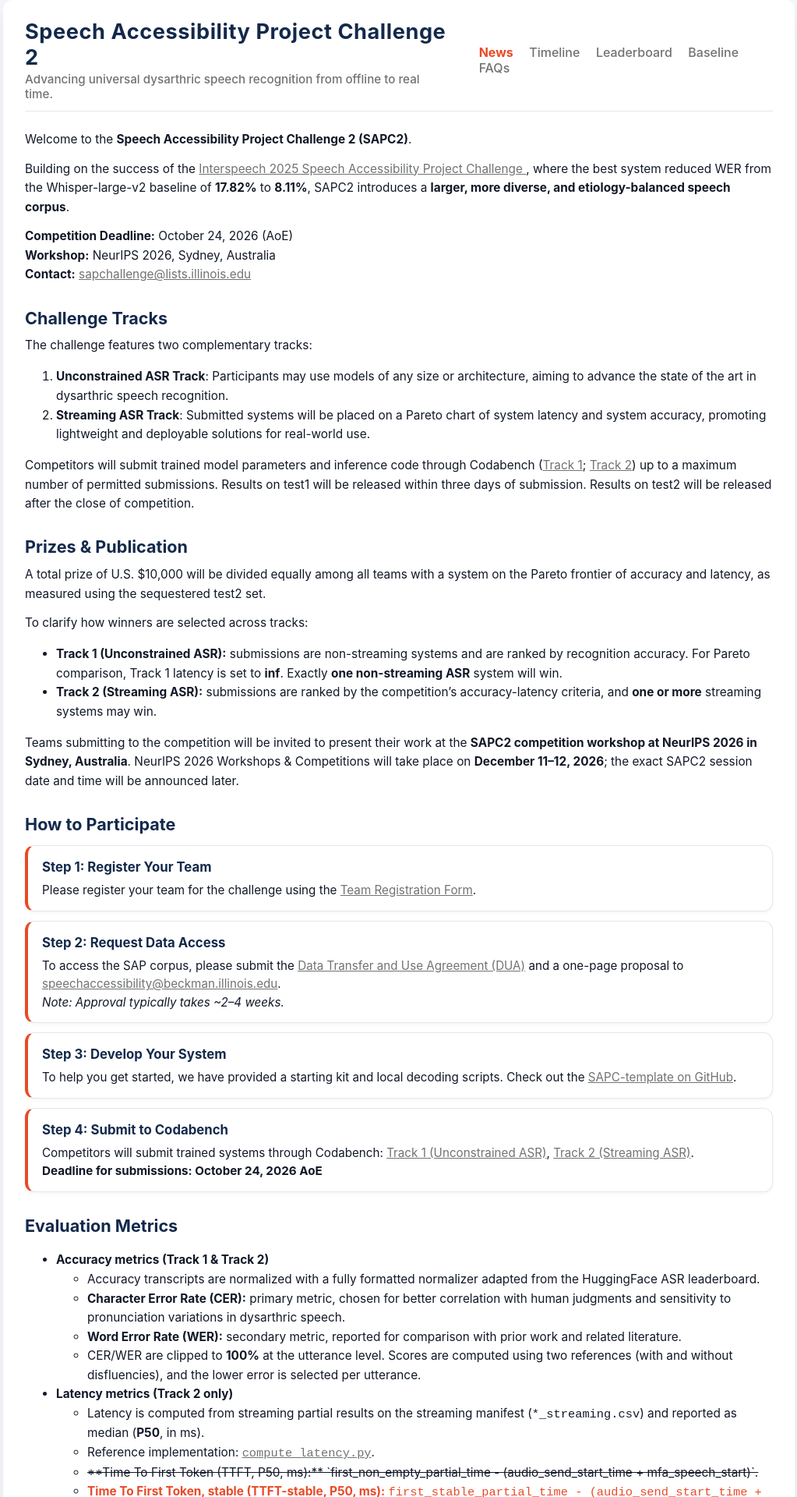
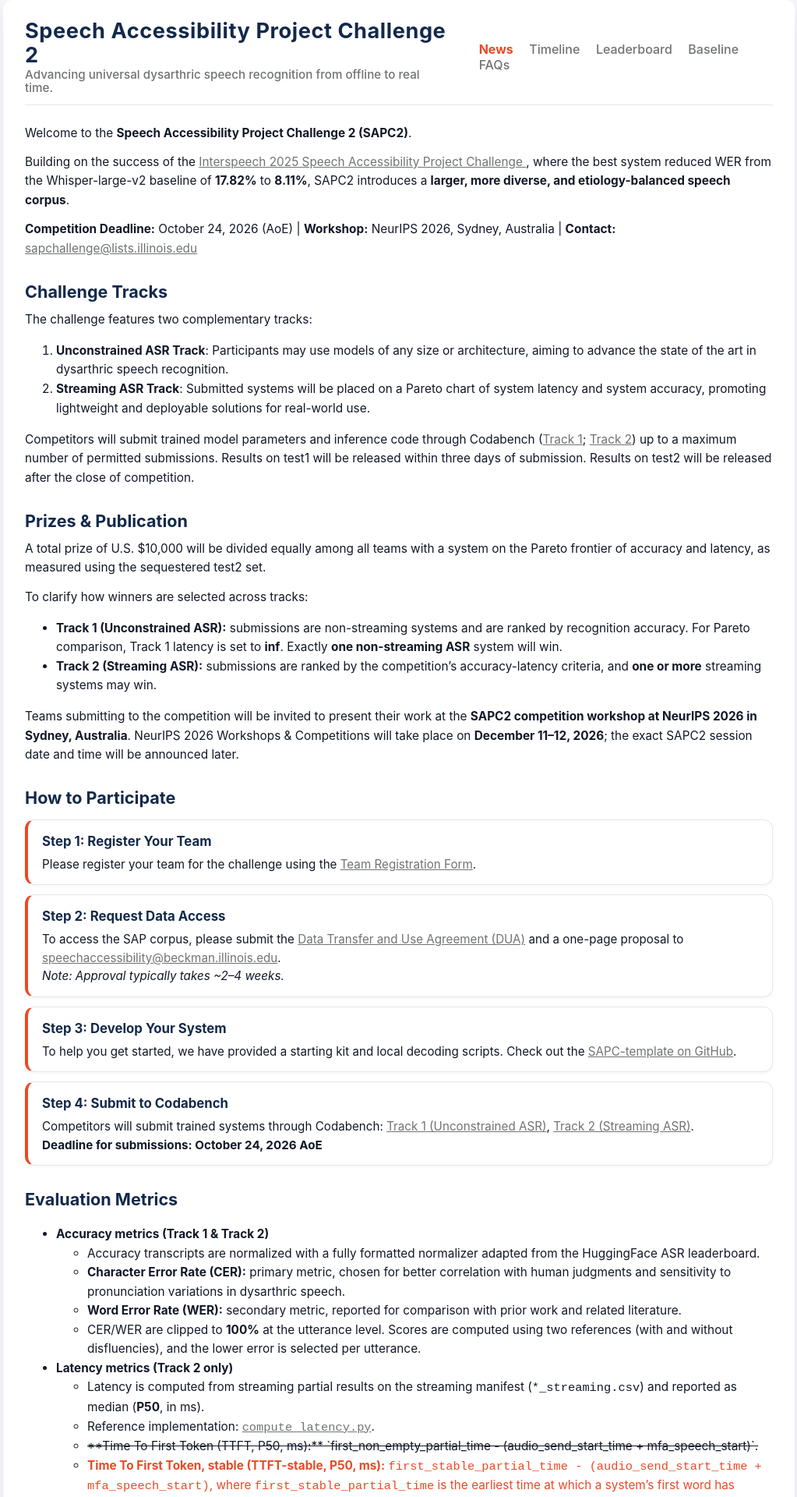
Before and after one commit to xiuwenz2/SAPC2-website, a Jekyll site: the page built from index.md, in a window 1280 px wide. Shown: the top 1920 px of the page at 78% size, without its empty margins (128-1151 px from the left). Built offline with Jekyll 4.4.1, drawn with Linux system fonts in a browser that asks for light colours.

Commit message:
Improve website layout and organization

```diff
--- a/assets/css/style.css
+++ b/assets/css/style.css
@@ -30,11 +30,13 @@ body {
 
 /* Site title */
 .site-title {
+  display: block;
   font-size: 1.7rem;
   font-weight: 700;
   color: #13294B;                   /* UIUC blue */
   text-decoration: none;
   letter-spacing: 0.02em;
+  line-height: 1.15;
 }
 
 .site-title:hover {
@@ -43,10 +45,11 @@ body {
 }
 
 .site-subtitle {
-  margin: 0.15rem 0 0;
+  margin: 0;
   font-size: 0.95rem;
   font-weight: 500;
   color: #707372;
+  line-height: 1.15;
 }
 
 /* Nav links */
--- a/index.md
+++ b/index.md
@@ -20,8 +20,8 @@ is_home: true
 </p>
 
 <p>
-  <strong>Competition Deadline:</strong> October 24, 2026 (AoE)<br>
-  <strong>Workshop:</strong> NeurIPS 2026, Sydney, Australia<br>
+  <strong>Competition Deadline:</strong> October 24, 2026 (AoE) |
+  <strong>Workshop:</strong> NeurIPS 2026, Sydney, Australia |
   <strong>Contact:</strong>
   <a href="mailto:sapchallenge@lists.illinois.edu">
     sapchallenge@lists.illinois.edu
```
